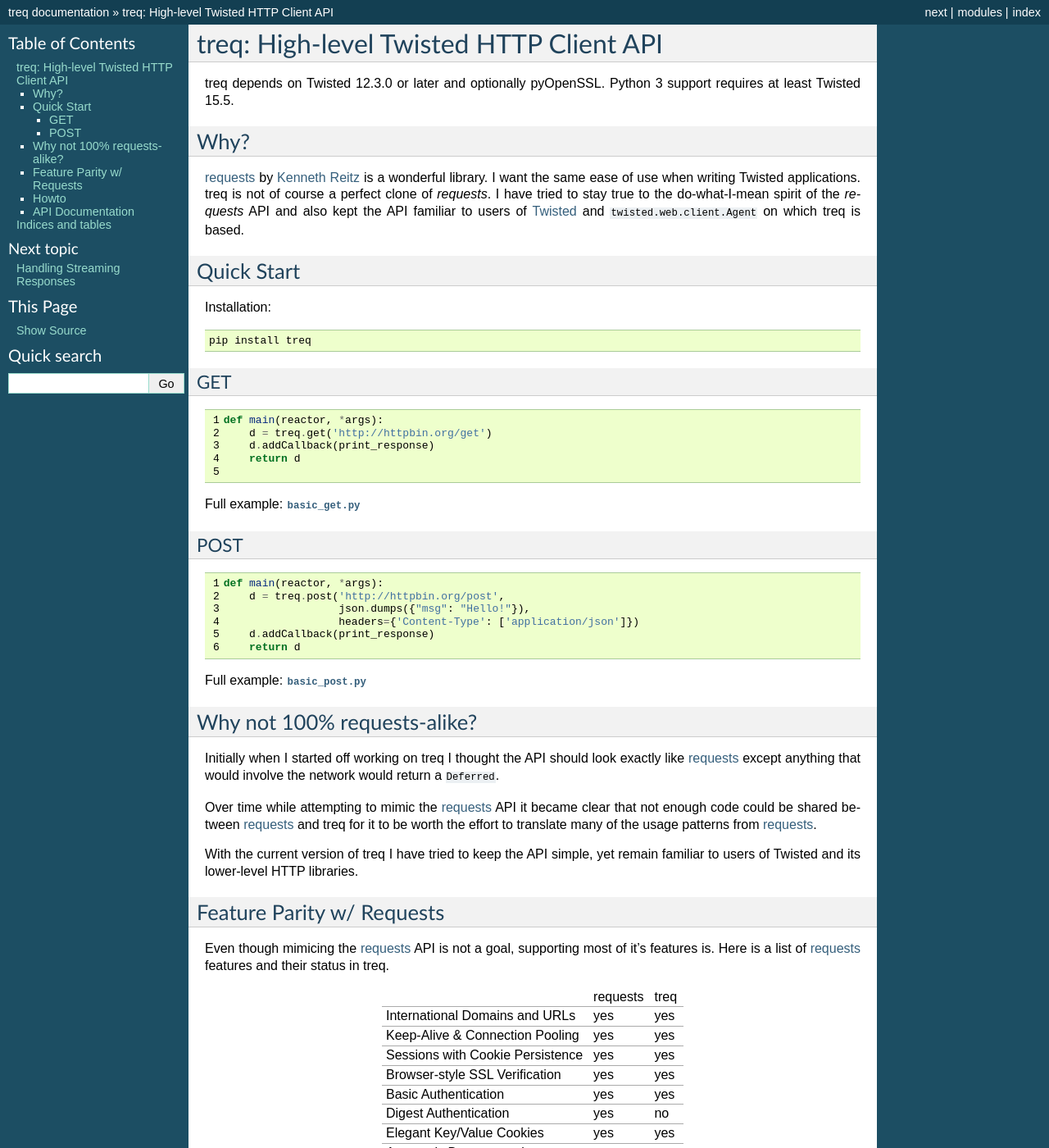
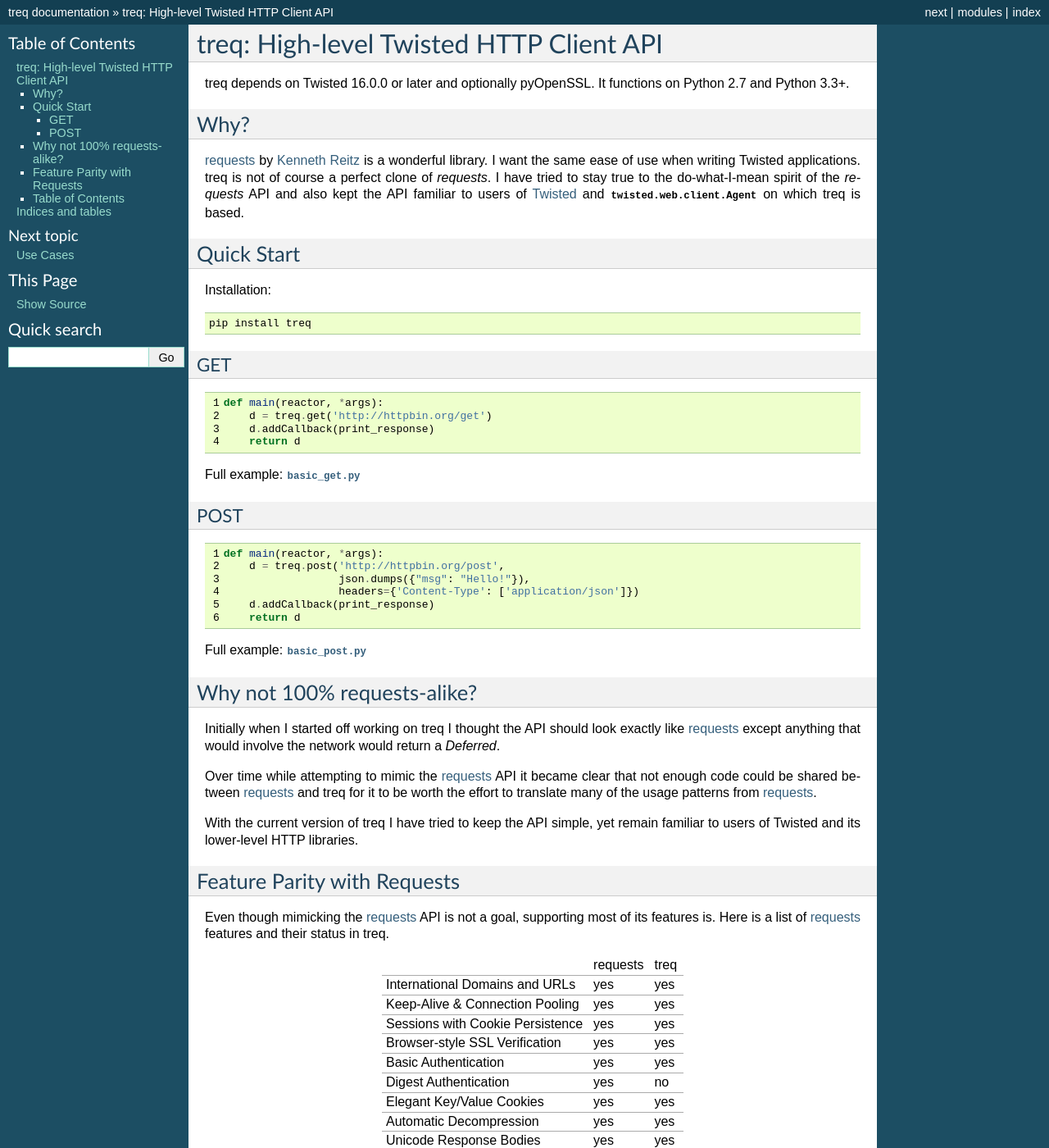
Before and after one commit to twisted/treq, a Sphinx documentation site: the page built from docs/index.rst, in a window 1280 px wide and 1400 px high. Shown: the whole window at 82% size. Built offline with Sphinx 7.4.7, drawn with Linux system fonts in a browser that asks for light colours; some of the changed text lies outside the part shown.

Commit message:
Clean up docs index page
* Fix some typos
* Update some links
* Consolidate ToC

```diff
--- a/docs/index.rst
+++ b/docs/index.rst
@@ -1,8 +1,8 @@
 treq: High-level Twisted HTTP Client API
 ========================================
 
-treq depends on Twisted 12.3.0 or later and optionally pyOpenSSL.
-Python 3 support requires at least Twisted 15.5.
+treq depends on Twisted 16.0.0 or later and optionally pyOpenSSL.
+It functions on Python 2.7 and Python 3.3+.
 
 Why?
 ----
@@ -10,7 +10,7 @@ Why?
 `requests`_ by `Kenneth Reitz`_ is a wonderful library.
 I want the same ease of use when writing Twisted applications.
 treq is not of course a perfect clone of `requests`.
-I have tried to stay true to the do-what-I-mean spirit of the `requests` API and also kept the API familiar to users of `Twisted`_ and ``twisted.web.client.Agent`` on which treq is based.
+I have tried to stay true to the do-what-I-mean spirit of the `requests` API and also kept the API familiar to users of `Twisted`_ and :class:`twisted.web.client.Agent` on which treq is based.
 
 .. _requests: http://python-requests.org/
 .. _Kenneth Reitz: https://www.gittip.com/kennethreitz/
@@ -45,17 +45,17 @@ Full example: :download:`basic_post.py <examples/basic_post.py>`
 Why not 100% requests-alike?
 ----------------------------
 
-Initially when I started off working on treq I thought the API should look exactly like `requests`_ except anything that would involve the network would return a ``Deferred``.
+Initially when I started off working on treq I thought the API should look exactly like `requests`_ except anything that would involve the network would return a `Deferred`.
 
 Over time while attempting to mimic the `requests`_ API it became clear that not enough code could be shared between `requests`_ and treq for it to be worth the effort to translate many of the usage patterns from `requests`_.
 
 With the current version of treq I have tried to keep the API simple, yet remain familiar to users of Twisted and its lower-level HTTP libraries.
 
 
-Feature Parity w/ Requests
---------------------------
+Feature Parity with Requests
+----------------------------
 
-Even though mimicing the `requests`_ API is not a goal, supporting most of it's features is.
+Even though mimicking the `requests`_ API is not a goal, supporting most of its features is.
 Here is a list of `requests`_ features and their status in treq.
 
 +----------------------------------+----------+----------+
@@ -92,21 +92,14 @@ Here is a list of `requests`_ features and their status in treq.
 | Python 3.x                       | yes      | yes      |
 +----------------------------------+----------+----------+
 
-Howto
------
+Table of Contents
+-----------------
 
 .. toctree::
     :maxdepth: 3
 
     howto
-
-API Documentation
------------------
-
-.. toctree::
-   :maxdepth: 2
-
-   api
+    api
 
 Indices and tables
 ==================
```
Also changed, not shown: other parts of docs/index.rst (+1 -1 lines), docs/howto.rst (+15 -15 lines).
